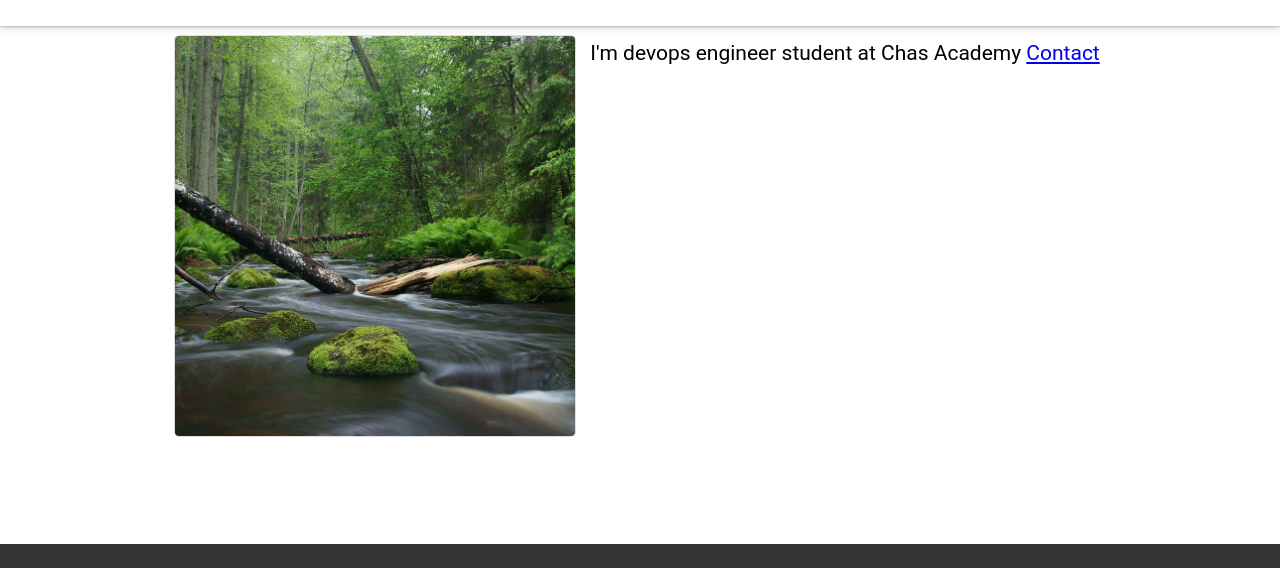
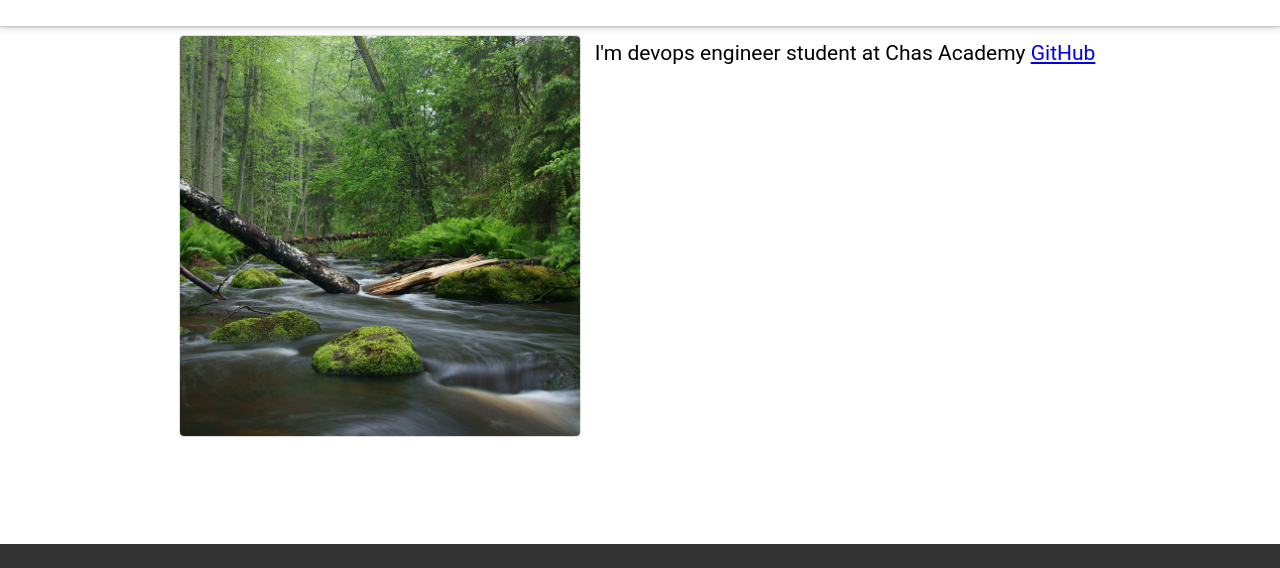
Before and after one commit to Alex0424/my-website, a plain HTML site: page index.html in a window 1280 px wide. Shown: the part 131-699 px from the top of the page. Drawn offline with Linux system fonts and the light colour scheme.

Commit message:
Update index.html

```diff
--- a/index.html
+++ b/index.html
@@ -25,7 +25,7 @@
     <div class="text">
         <a>
             I'm devops engineer student at Chas Academy
-            <a id="over" href="https://github.com/Alex0424">Contact</a>
+            <a id="over" href="https://github.com/Alex0424"> GitHub </a>
         </a>
     </div>
 </section>
```
